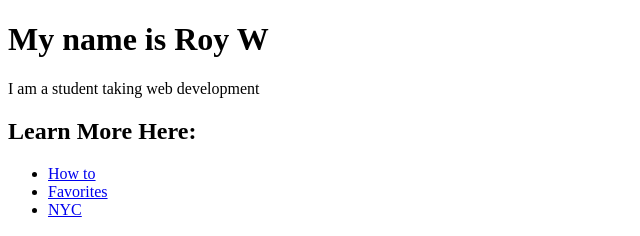
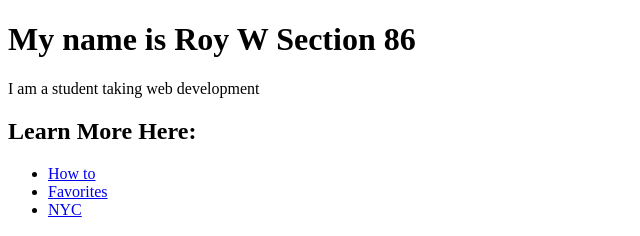
Before and after one commit to royw7/IntroHTML_website, a plain HTML site: page Roy/index.html in a window 1280 px wide. Shown: the top 236 px of the page, without its empty margins (0-640 px from the left). Drawn offline with Linux system fonts and the light colour scheme.

Commit message:
added section name

```diff
--- a/Roy/index.html
+++ b/Roy/index.html
@@ -6,7 +6,7 @@
 <body>
 
 <h1>
-   My name is Roy W
+   My name is Roy W Section 86
 </h1>
 <a> I am a student taking web development </a>
 
```
